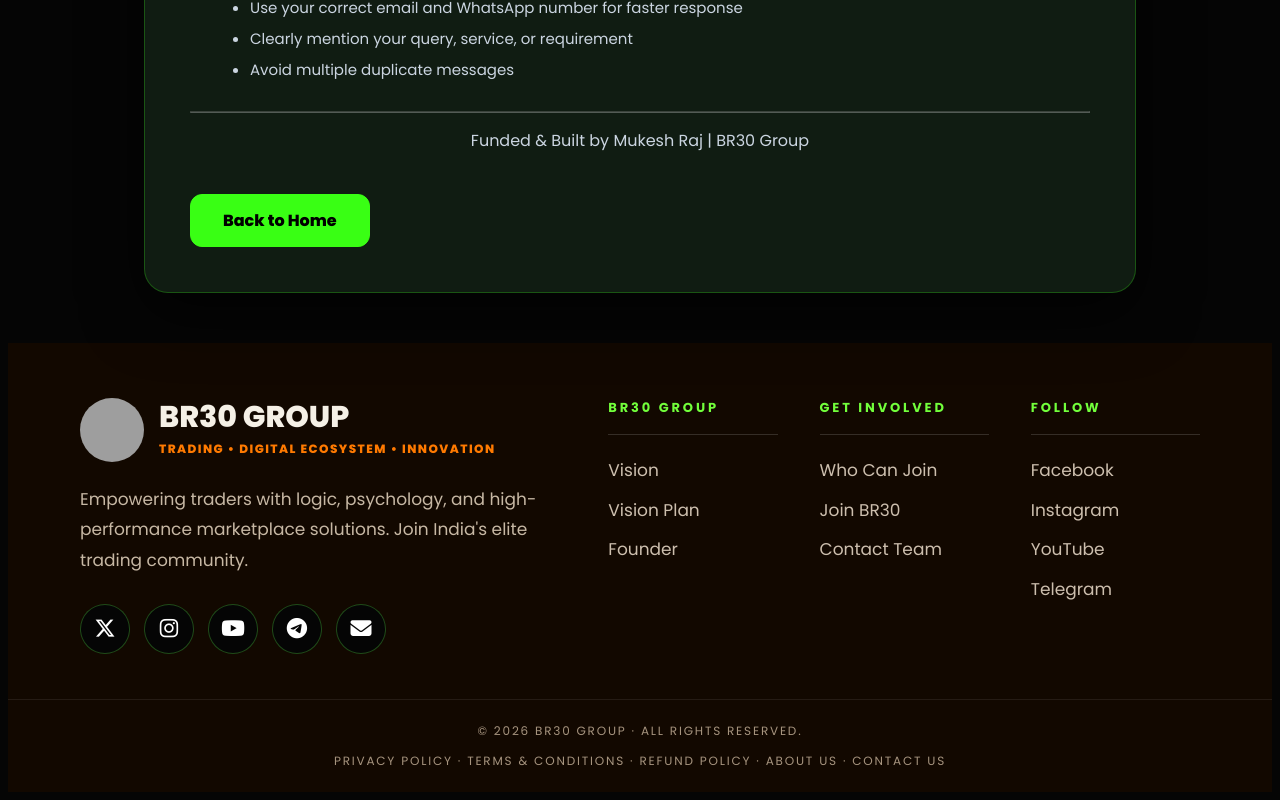
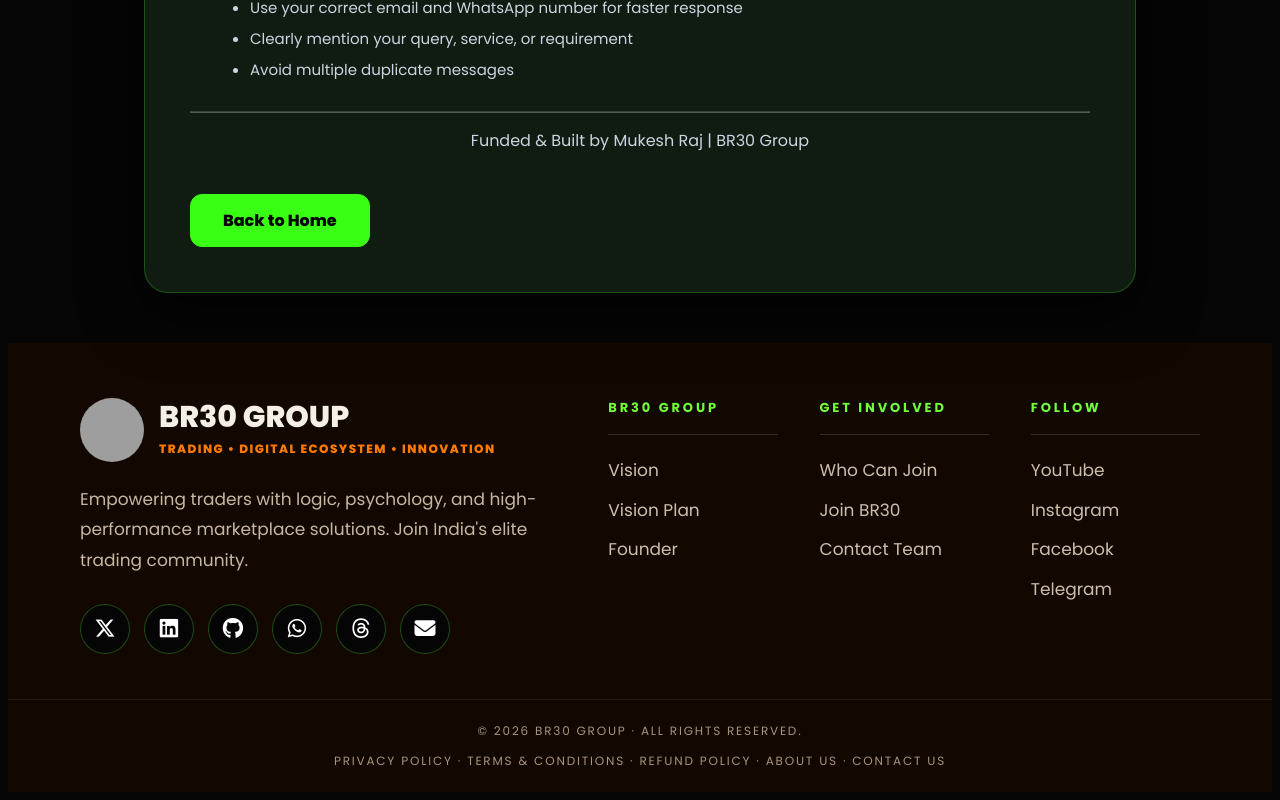
Before and after one commit to mukeshkumarsingh7488-afk/BR30-GROUP.COM, a React (Vite) app: page /contact in a window 1280 px wide. Shown: the part 893-1693 px from the top of the page. Built offline with nearby package versions, Linux system fonts and the light colour scheme; grey boxes are pictures that could not be loaded.

Commit message:
Update footer social links and email button

```diff
--- a/src/components/Footer.jsx
+++ b/src/components/Footer.jsx
@@ -23,19 +23,23 @@
                 <i className="fa-brands fa-x-twitter"></i>
               </a>
 
-              <a href="https://www.instagram.com/br30Traderofficial" target="_blank" rel="noreferrer">
-                <i className="fa-brands fa-instagram"></i>
+              <a href="https://www.linkedin.com/in/mukeshraj-br30/" target="_blank" rel="noreferrer">
+                <i className="fa-brands fa-linkedin"></i>
               </a>
 
-              <a href="https://www.youtube.com/@br30traderofficial" target="_blank" rel="noreferrer">
-                <i className="fa-brands fa-youtube"></i>
+              <a href="https://github.com/mukeshkumarsingh7488-afk" target="_blank" rel="noreferrer">
+                <i className="fa-brands fa-github"></i>
               </a>
 
-              <a href="https://t.me/+hBAT4kWo63A4ZWY1" target="_blank" rel="noreferrer">
-                <i className="fa-brands fa-telegram"></i>
+              <a href="https://chat.whatsapp.com/B4t82SWBcgOIZTeQXp1wDI" target="_blank" rel="noreferrer">
+                <i className="fa-brands fa-whatsapp"></i>
               </a>
 
-              <a href="mailto:support.br30trader@gmail.com">
+              <a href="https://www.threads.com/@br30traderofficial" target="_blank" rel="noreferrer">
+                <i className="fa-brands fa-threads"></i>
+              </a>
+
+              <a href="https://mail.google.com/mail/?view=cm&fs=1&to=support.br30trader@gmail.com" target="_blank" rel="noreferrer">
                 <i className="fa-solid fa-envelope"></i>
               </a>
             </div>
@@ -65,16 +69,16 @@
             <div className="foot-col">
               <h4>FOLLOW</h4>
 
-              <a href="https://www.facebook.com/share/1DDJYGYYDf/" target="_blank" rel="noreferrer">
-                Facebook
+              <a href="https://www.youtube.com/@br30traderofficial" target="_blank" rel="noreferrer">
+                YouTube
               </a>
 
               <a href="https://www.instagram.com/br30Traderofficial" target="_blank" rel="noreferrer">
                 Instagram
               </a>
 
-              <a href="https://www.youtube.com/@br30traderofficial" target="_blank" rel="noreferrer">
-                YouTube
+              <a href="https://www.facebook.com/share/1DDJYGYYDf/" target="_blank" rel="noreferrer">
+                Facebook
               </a>
 
               <a href="https://t.me/+hBAT4kWo63A4ZWY1" target="_blank" rel="noreferrer">
```
